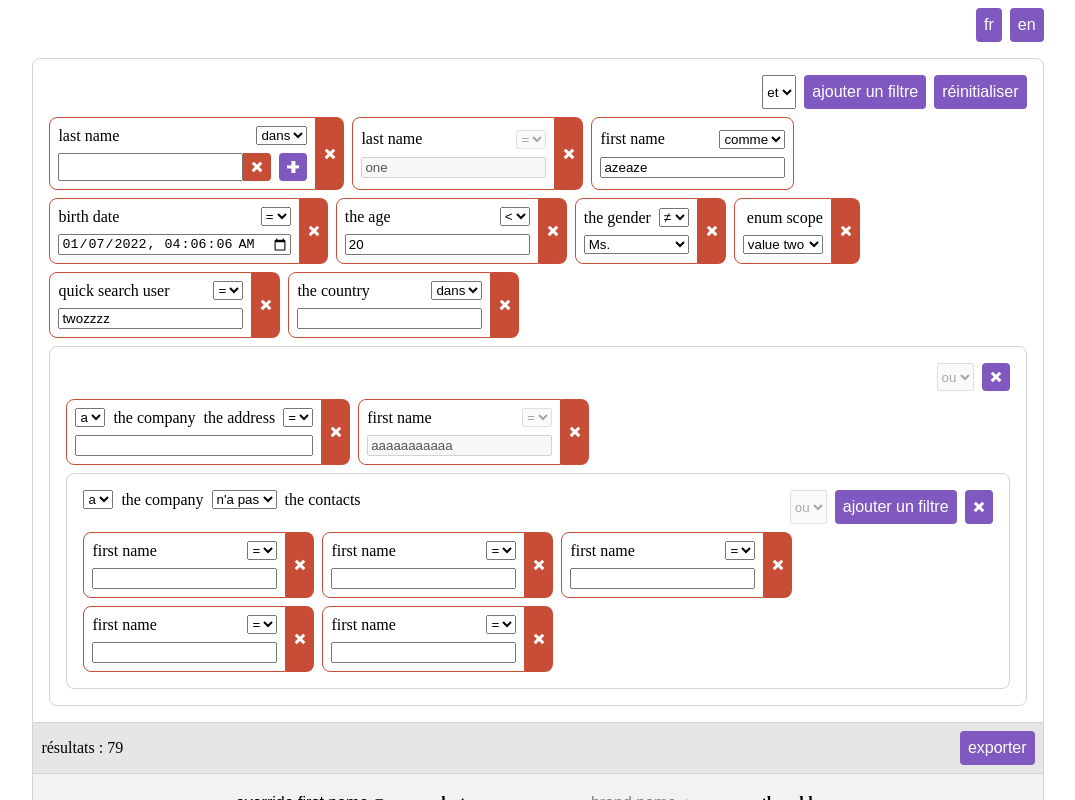
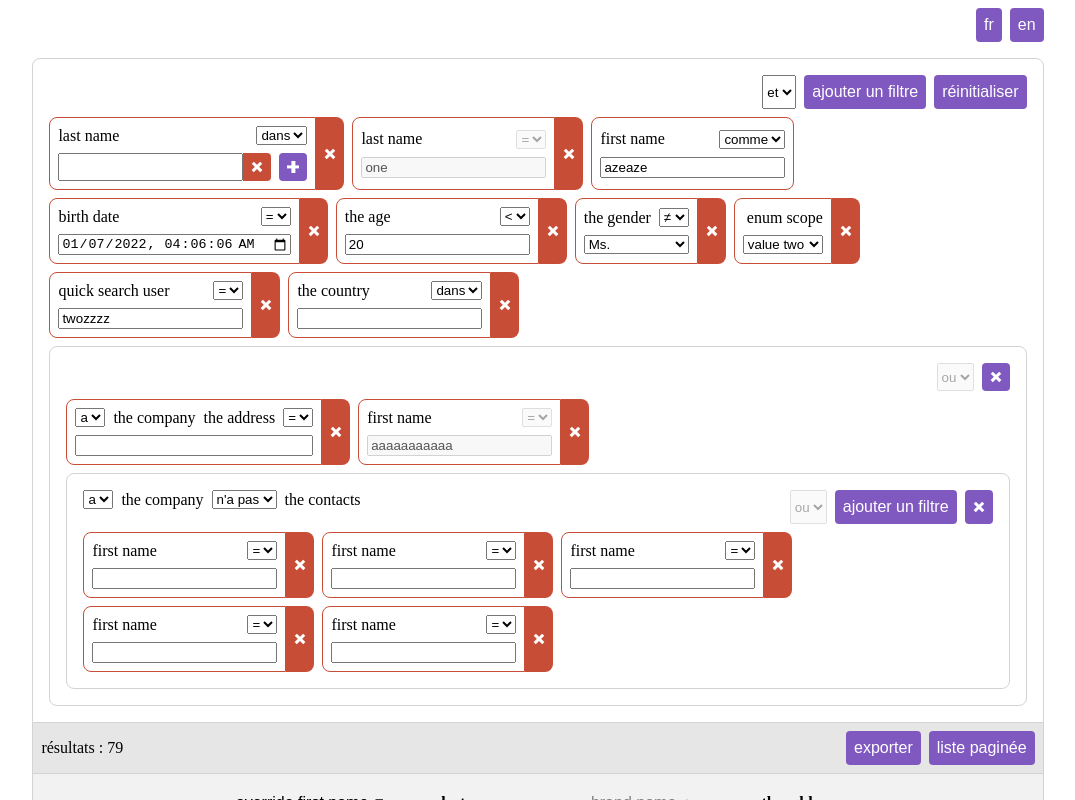
Before and after one commit to comhon-project/query-kit, a Vue app: page / in a window 1280 px wide. Shown: the top 800 px of the page, without its empty margins (102-1177 px from the left). Built offline with nearby package versions, Linux system fonts and the light colour scheme.

Commit message:
[feat] manage switch between pagination and infinite scroll

```diff
--- a/src/App.vue
+++ b/src/App.vue
@@ -177,7 +177,6 @@ async function exportResults(newFilter) {
 }
 
 // TODO locales for schema properties and scopes
-// allow to switch from infinite to paginate ?
 // export components from main js file as library
 // lazy load locales ?
 
@@ -206,7 +205,7 @@ async function exportResults(newFilter) {
       :quick-sort="true"
       @row-click="printRow"
       :post-request="completeCollection"
-      :infinite-scroll="true"
+      :allowed-collection-types="['infinite', 'pagination']"
       :display-count="true"
       @export="exportResults"
       :computed-scopes="{user: [
--- a/src/components/Collection/Collection.vue
+++ b/src/components/Collection/Collection.vue
@@ -45,8 +45,9 @@ const props = defineProps({
   postRequest: {
     type: Function,
   },
-  infiniteScroll: {
-    type: Boolean,
+  allowedCollectionTypes: {
+    type: Array,
+    default: ['pagination']
   },
   displayCount: {
     type: Boolean,
@@ -71,6 +72,7 @@ const end = ref(false);
 const active = ref(null);
 const order = ref(null);
 const page = ref(1);
+const infiniteScroll = ref(isInfiniteAccordingProps());
 const collectionContent = ref(null);
 const shortcutEvents = {
   goToFilter: () => emit('goToFilter'),
@@ -190,14 +192,14 @@ async function requestServer(reset = false)
       await res;
     }
   }
-  if (reset || !props.infiniteScroll) {
+  if (reset || !infiniteScroll.value) {
     collection.value = response.collection;
   } else {
     for (const element of response.collection) {
       collection.value.push(element);
     }
   }
-  if (props.infiniteScroll && response.collection.length < props.limit) {
+  if (infiniteScroll.value && response.collection.length < props.limit) {
     end.value = true;
   }
   requesting.value = false;
@@ -212,11 +214,22 @@ function updateOrder(property)
   }
 }
 
+function isInfiniteAccordingProps()
+{
+  if (!props.allowedCollectionTypes.length) {
+    throw new Error('allowedCollectionTypes prop must be not empty array')
+  }
+  for (const type of props.allowedCollectionTypes) {
+    if (type != 'infinite' && type != 'pagination') {
+      throw new Error('invalide allowed collection type '+type)
+    }
+  }
+  return props.allowedCollectionTypes[0] == 'infinite';
+}
+
 onMounted(async () => {
    await init(true);
-   observer = new IntersectionObserver(shiftThenRequestServer, {
-    threshold: 1.0
-   });
+   observer = new IntersectionObserver(shiftThenRequestServer);
    observer.observe(observered.value);
    if (props.directQuery) {
     requestServer();
@@ -225,16 +238,20 @@ onMounted(async () => {
 watch(() => props.model, () => init(true));
 watch(() => props.columns, () => init(false));
 watch(() => props.filter, () => requestServer(true));
-watch(() => props.infiniteScroll, () => requestServer(true));
+watch(infiniteScroll, () => requestServer(true));
+watch(() => props.allowedCollectionTypes, () => infiniteScroll.value = isInfiniteAccordingProps());
 </script>
 
 <template>
   <div :class="classes.collection" :id="id" tabindex=0 :aria-label="translate('results')">
     <Shortcuts v-if="displayShortcuts" v-on="shortcutEvents" :only="Object.keys(shortcutEvents)"/>
-    <div v-if="displayCount || !infiniteScroll || onExport" :class="classes.collection_header">
+    <div v-if="displayCount || !infiniteScroll || onExport || allowedCollectionTypes.length > 1" :class="classes.collection_header">
       <div><div v-if="displayCount">{{ translate('results') }} : {{ count }}</div></div>
       <Pagination v-if="!infiniteScroll" :page="page" :count="Math.max(1, Math.ceil(count/limit))" :lock="requesting" @update="updatePage"/>
-      <div><IconButton v-if="onExport" icon="export" @click="() => $emit('export', filter)"/></div>
+      <div :class="classes.collection_actions">
+        <IconButton v-if="onExport" icon="export" @click="() => $emit('export', filter)"/>
+        <IconButton v-if="allowedCollectionTypes.length > 1" :icon="infiniteScroll ? 'paginated_list' : 'infinite_list'" @click="() => infiniteScroll = !infiniteScroll"/>
+      </div>
     </div>
     <div style="position: relative;">
       <slot name="loading" :requesting="requesting">
--- a/src/components/Search.vue
+++ b/src/components/Search.vue
@@ -84,8 +84,9 @@ const props = defineProps({
   postRequest: {
     type: Function,
   },
-  infiniteScroll: {
-    type: Boolean,
+  allowedCollectionTypes: {
+    type: Array,
+    default: ['pagination']
   },
   displayCount: {
     type: Boolean,
--- a/src/core/ClassManager.js
+++ b/src/core/ClassManager.js
@@ -34,6 +34,7 @@ const classList = {
     collection_clickable_row: 'qkit-clickable-row',
     collection_cell: 'qkit-cell',
     collection_clickable_cell: 'qkit-cell qkit-btn',
+    collection_actions: 'qkit-collection-actions',
     order_asc: 'qkit-asc',
     order_desc: 'qkit-desc',
     active: 'qkit-active',
--- a/src/i18n/locales/en.js
+++ b/src/i18n/locales/en.js
@@ -32,6 +32,8 @@ export default  {
     next: 'next',
     results: 'results',
     choose_condition_element:'choose on which element you want to apply the condition',
+    infinite_list: 'infinite list',
+    paginated_list: 'paginated list',
 
     show_action_shortcuts: 'show action shortcuts',
     go_to_next_condition: 'go to next condition',
--- a/src/i18n/locales/fr.js
+++ b/src/i18n/locales/fr.js
@@ -32,6 +32,8 @@ export default  {
     next: 'suivant',
     results: 'résultats',
     choose_condition_element:'choisissez sur quel élément vous voulez appliquer la condition',
+    infinite_list: 'liste infinie',
+    paginated_list: 'liste paginée',
 
     show_action_shortcuts: 'afficher les raccourcis d\'actions',
     go_to_next_condition: 'aller à la condition suivante',
--- a/src/themes/main.css
+++ b/src/themes/main.css
@@ -280,7 +280,12 @@ ul.qkit-group-list > li > .qkit-condition-container {
 .qkit-collection-header > *:last-child {
   margin-left: auto;
   flex-basis: 50%;
-  text-align: right;
+}
+
+.qkit-collection-actions {
+  justify-content: end;
+  display: flex;
+  gap: 0.5rem;
 }
 
 .qkit-collection-content {
```
